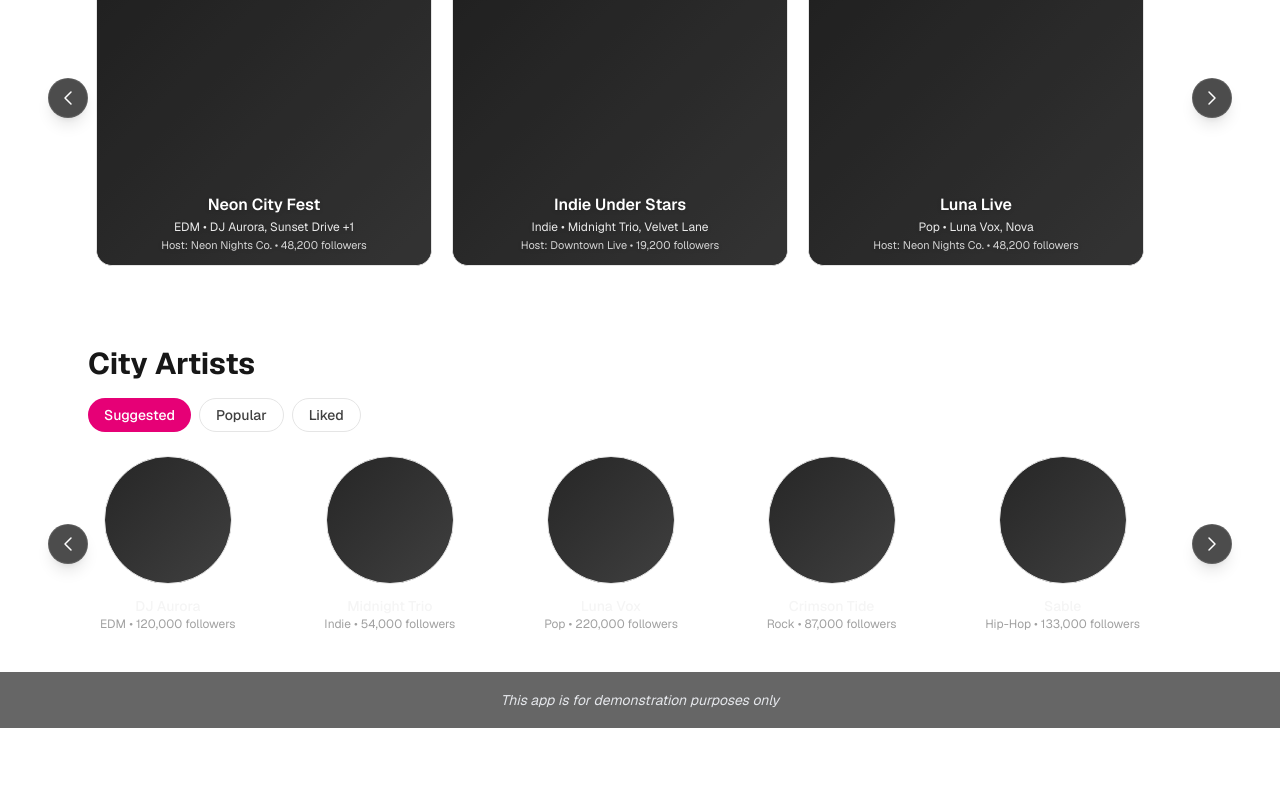
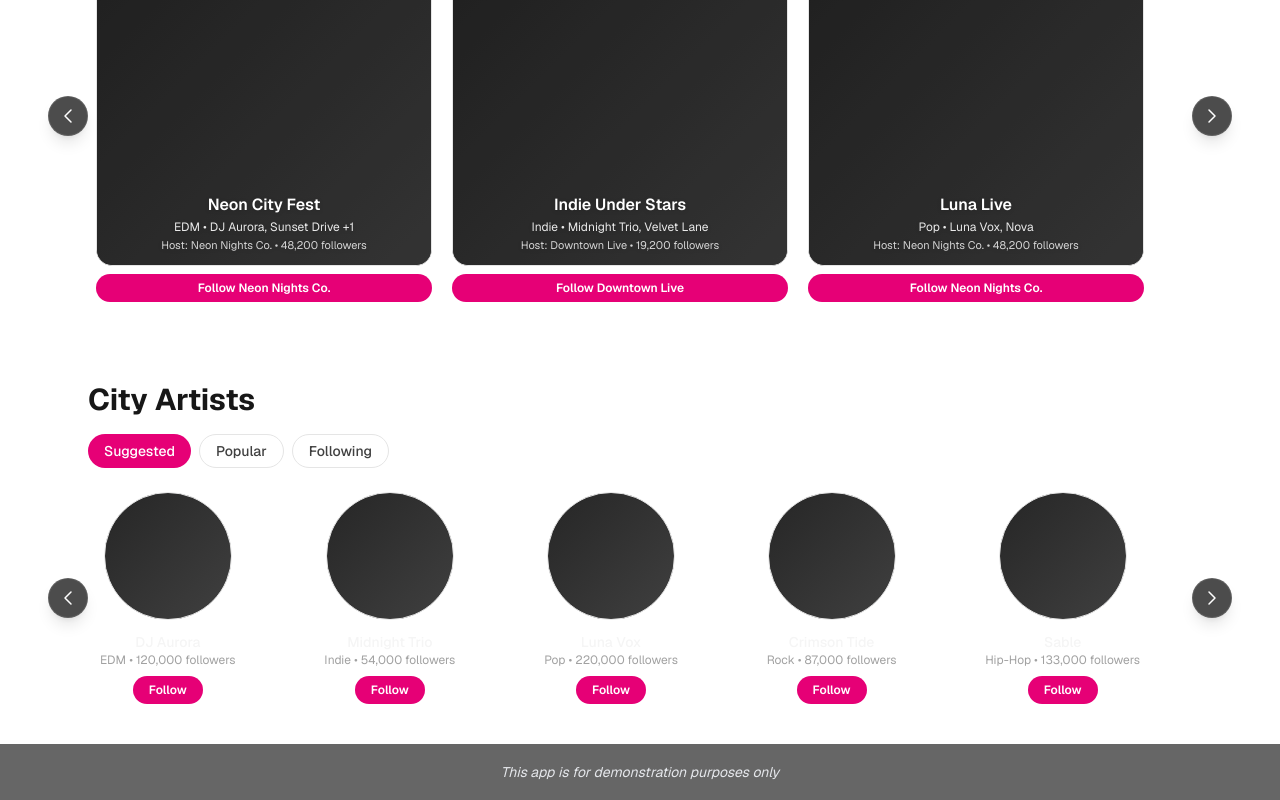
Before and after one commit to chrisorozco305/livet-ai-demo, a Next.js app: page / in a window 1280 px wide. Shown: the part 1020-1820 px from the top of the page. Before the commit the page ends 1748 px from the top, so only its background shows below. Built offline with nearby package versions, Linux system fonts and the light colour scheme.

Commit message:
more changes

```diff
--- a/src/app/page.tsx
+++ b/src/app/page.tsx
@@ -65,14 +65,26 @@ function RightArrow({ onClick, label }: { onClick: () => void; label: string })
 
 /* ---------- Page ---------- */
 export default function Home() {
-  const filters = ["Suggested", "Popular", "Near", "Liked"];
-  const artistFilters = ["Suggested", "Popular", "Liked"];
+  const filters = ["Suggested", "Popular", "Near", "Liked", "Following"];
+  const artistFilters = ["Suggested", "Popular", "Following"];
   const [eventFilter, setEventFilter] = useState("Suggested");
   const [artistFilter, setArtistFilter] = useState("Suggested");
 
   // use real data
-  const events = eventList;
-  const artists = artistList;
+  let events = eventList;
+  if (eventFilter === "Near") {
+    events = [...events].sort((a, b) => (a.distance ?? Infinity) - (b.distance ?? Infinity));
+  } else if (eventFilter === "Popular") {
+    events = [...events].sort((a, b) => (b.likes ?? 0) - (a.likes ?? 0));
+  } else if (eventFilter === "Liked" || eventFilter === "Following") {
+    events = [];
+  }
+  let artists = artistList;
+  if (artistFilter === "Popular") {
+    artists = [...artists].sort((a, b) => (b.followers ?? 0) - (a.followers ?? 0));
+  } else if (artistFilter === "Liked" || artistFilter === "Following") {
+    artists = [];
+  }
   const hosts = hostList;
 
   // quick lookup maps
@@ -153,10 +165,12 @@ export default function Home() {
                       className="w-full shrink-0 px-2" // spacing between pages
                     >
                       <div className="grid grid-cols-1 sm:grid-cols-3 gap-5">
-                        {slice.map((ev) => (
+                        {slice.map((ev) => {
+                          const host = hostById.get(ev.hostId);
+                          return (
+                            <div key={ev.id} className="flex flex-col items-center">
                               <button
-                            key={ev.id}
-                            className="group relative aspect-square rounded-2xl overflow-hidden border border-neutral-200 dark:border-neutral-800 bg-neutral-900"
+                                className="group relative aspect-square rounded-2xl overflow-hidden border border-neutral-200 dark:border-neutral-800 bg-neutral-900 w-full"
                               >
                                 <div className="absolute inset-0 bg-gradient-to-br from-neutral-800 to-neutral-700" />
                                 <div className="absolute inset-0 bg-black/20 group-hover:bg-black/10 transition-colors" />
@@ -170,7 +184,6 @@ export default function Home() {
                                 </span>
                                 {/* bottom details */}
                                 {(() => {
-                              const host = hostById.get(ev.hostId);
                                   const performerNames = ev.artistIds
                                     .map(id => artistById.get(id)?.name)
                                     .filter(Boolean) as string[];
@@ -194,7 +207,14 @@ export default function Home() {
                                 })()}
                                 <div className="absolute inset-0 ring-0 group-hover:ring-4 ring-pink-500/20 transition-all" />
                               </button>
-                        ))}
+                              {host && (
+                                <button className="mt-2 px-4 py-1.5 rounded-full bg-pink-600 text-white text-xs font-semibold hover:bg-pink-700 transition-colors w-full">
+                                  Follow {host.name}
+                                </button>
+                              )}
+                            </div>
+                          );
+                        })}
                         {/* keep grid filled if last page shorter */}
                         {slice.length < EVENTS_PER_PAGE &&
                           Array.from({ length: EVENTS_PER_PAGE - slice.length }).map((_, j) => (
@@ -242,16 +262,16 @@ export default function Home() {
                     >
                       <div className="flex items-start justify-between gap-6">
                         {slice.map((ar) => (
+                          <div key={ar.id} className="flex flex-col items-center">
                             <button
-                            key={ar.id}
-                            className="flex flex-col items-center"
+                              className="relative h-32 w-32 rounded-full overflow-hidden border border-neutral-200 dark:border-neutral-800 bg-gradient-to-br from-neutral-800 to-neutral-700"
                             >
-                            <div className="relative h-32 w-32 rounded-full overflow-hidden border border-neutral-200 dark:border-neutral-800 bg-gradient-to-br from-neutral-800 to-neutral-700">
                               <div className="absolute inset-0 ring-0 hover:ring-4 ring-blue-500/20 transition-all" />
-                            </div>
+                            </button>
                             <span className="mt-3 text-sm text-neutral-100 font-medium">{ar.name}</span>
                             <span className="text-xs text-neutral-400">{ar.genre} • {ar.followers.toLocaleString()} followers</span>
-                          </button>
+                            <button className="mt-2 px-4 py-1.5 rounded-full bg-pink-600 text-white text-xs font-semibold hover:bg-pink-700 transition-colors">Follow</button>
+                          </div>
                         ))}
                         {/* pad to 5 if fewer */}
                         {slice.length < ARTISTS_PER_PAGE &&
```
Lines whose indentation alone changed are shown as unchanged.
